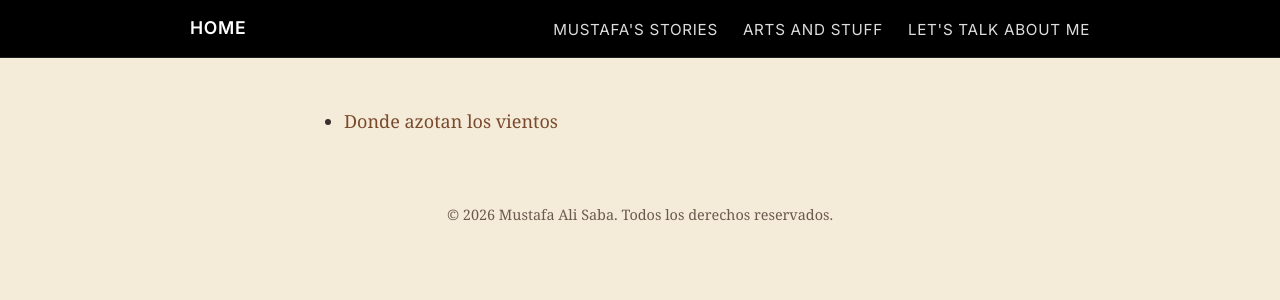
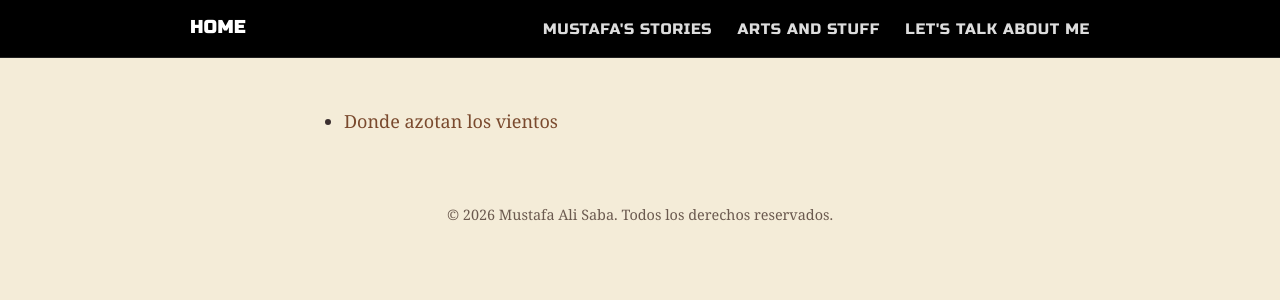
Before and after one commit to mustafaalisaba/mustafaalisaba, a Jekyll site: the page built from index.md, in a window 1280 px wide. Shown: the top 300 px of the page. Built offline with Jekyll 4.4.1, drawn with Linux system fonts in a browser that asks for light colours.

Commit message:
new font

```diff
--- a/_layouts/story.html
+++ b/_layouts/story.html
@@ -52,7 +52,7 @@
   <title>{{ page.title }}</title>
   <link rel="preconnect" href="https://fonts.googleapis.com">
   <link rel="preconnect" href="https://fonts.gstatic.com" crossorigin>
-  <link href="https://fonts.googleapis.com/css2?family=Inter:wght@400;600&display=swap" rel="stylesheet">
+  <link href="https://fonts.googleapis.com/css2?family=Russo+One&display=swap" rel="stylesheet">
   <link rel="stylesheet" href="{{ '/assets/style.css' | relative_url }}">
 </head>
 <body>
--- a/assets/style.css
+++ b/assets/style.css
@@ -91,7 +91,8 @@ footer {
   padding: 0.8rem 0;
   border-bottom: 1px solid #222;
   /*font-family: "Gill Sans Extrabold", sans-serif;*/
-  font-family: "Inter", system-ui, sans-serif;
+  /* font-family: "Inter", system-ui, sans-serif;*/
+  font-family: "Russo One", system-ui, sans-serif;
   letter-spacing: 0.04em;
   text-transform: uppercase;
 }
```
